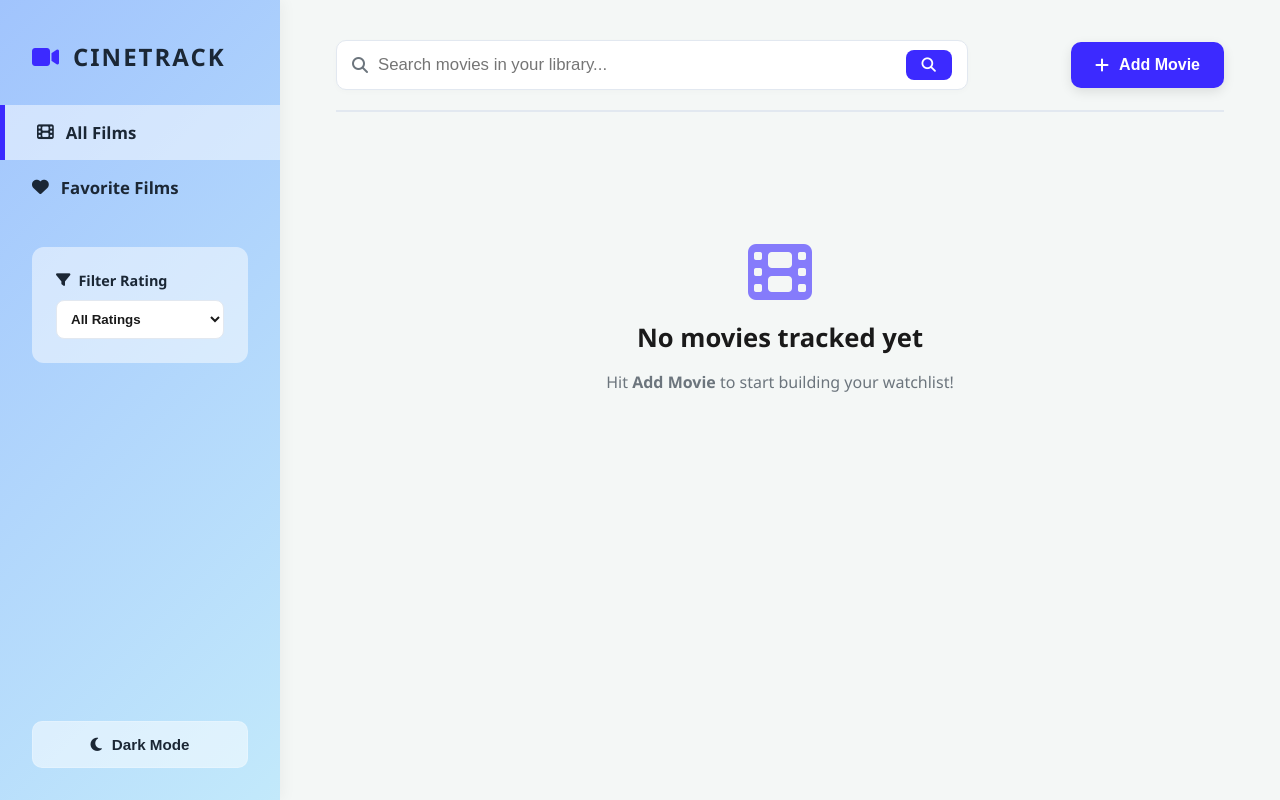
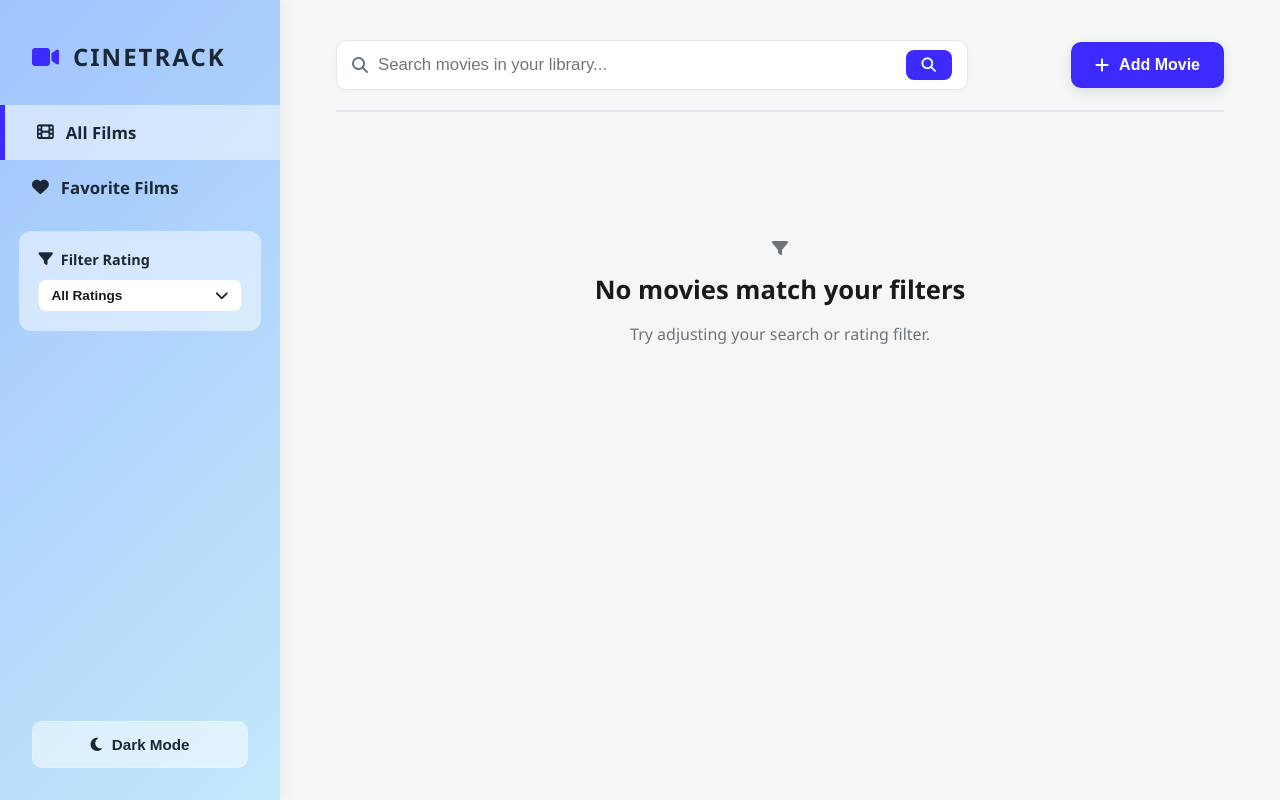
Before and after one commit to mariaelenabotnari/tum-web-lab-6, a React (Vite) app: page / in a window 1280 px wide. Built offline with nearby package versions, Linux system fonts and the light colour scheme.

Commit message:
feat: implement dual-range rating filter and custom dropdown panel

```diff
--- a/src/App.jsx
+++ b/src/App.jsx
@@ -40,8 +40,11 @@ function App() {
 
     const filteredMovies = movies.filter(m => {
         if (activeTab === 'favorites' && !m.isFavorite) return false;
-        if (ratingFilter === 'unrated' && m.rating !== null) return false;
-        if (ratingFilter !== 'all' && ratingFilter !== 'unrated' && (m.rating === null || m.rating < parseInt(ratingFilter))) return false;
+        if (ratingFilter?.type === 'unrated' && m.rating !== null) return false;
+        if (ratingFilter?.type === 'range') {
+            if (m.rating === null) return false;
+            if (m.rating < ratingFilter.min || m.rating > ratingFilter.max) return false;
+        }
         if (topSearchQuery && !m.title.toLowerCase().includes(topSearchQuery.toLowerCase())) return false;
         return true;
     });
@@ -86,7 +89,7 @@ function App() {
                 onHome={() => {
                     setActiveTab('all');
                     setCurrentPage(1);
-                    setRatingFilter('all');
+                    setRatingFilter({ type: 'all' });
                     setTopSearchQuery('');
                     setSearchResetKey(k => k + 1);
                 }}
@@ -108,7 +111,7 @@ function App() {
                     onRate={(movie) => setRateMovie(movie)}
                     gridRef={gridRef}
                     onDelete={(movie) => setConfirmDeleteMovie(movie)}
-                    isFiltered={activeTab !== 'all' || ratingFilter !== 'all' || topSearchQuery !== ''}
+                    isFiltered={activeTab !== 'all' || ratingFilter?.type !== 'all' || topSearchQuery !== ''}
                 />
 
                 <Pagination
--- a/src/components/Sidebar.jsx
+++ b/src/components/Sidebar.jsx
@@ -1,13 +1,51 @@
-function Sidebar({
-                     activeTab,
-                     setActiveTab,
-                     ratingFilter,
-                     setRatingFilter,
-                     isDarkMode,
-                     setIsDarkMode,
-                     setCurrentPage,
-                     onHome
-                 }) {
+import { useState, useEffect } from 'react';
+
+function Sidebar({ activeTab, setActiveTab, ratingFilter, setRatingFilter, isDarkMode, setIsDarkMode, setCurrentPage, onHome }) {
+    const [dropdownOpen, setDropdownOpen] = useState(false);
+    const [range, setRange] = useState([1, 10]);
+
+    const handleMinChange = (e) => {
+        const val = Math.min(Number(e.target.value), range[1]);
+        setRange([val, range[1]]);
+        setRatingFilter({ type: 'range', min: val, max: range[1] });
+        setCurrentPage(1);
+    };
+
+    const handleMaxChange = (e) => {
+        const val = Math.max(Number(e.target.value), range[0]);
+        setRange([range[0], val]);
+        setRatingFilter({ type: 'range', min: range[0], max: val });
+        setCurrentPage(1);
+    };
+
+    const handleUnrated = () => {
+        setRatingFilter({ type: 'unrated' });
+        setCurrentPage(1);
+        setDropdownOpen(false);
+    };
+
+    const handleReset = () => {
+        setRange([1, 10]);
+        setRatingFilter({ type: 'all' });
+        setCurrentPage(1);
+    };
+
+    const getLabel = () => {
+        if (ratingFilter?.type === 'unrated') return 'Unrated only';
+        if (ratingFilter?.type === 'range') {
+            if (ratingFilter.min === ratingFilter.max) return `${ratingFilter.min} Stars`;
+            if (ratingFilter.min !== 1 || ratingFilter.max !== 10) return `${ratingFilter.min} – ${ratingFilter.max} Stars`;
+        }
+        return 'All Ratings';
+    };
+
+    useEffect(() => {
+        if (ratingFilter?.type === 'all' || ratingFilter === 'all') {
+            setRange([1, 10]);
+            setDropdownOpen(false);
+        }
+    }, [ratingFilter]);
+
     return (
         <aside className="sidebar">
             <div className="logo" onClick={onHome} style={{ cursor: 'pointer' }}>
@@ -16,38 +54,74 @@ function Sidebar({
 
             <nav className="sidebar-nav">
                 <ul className="nav-list">
-                    <li
-                        className={`nav-item ${activeTab === 'all' ? 'active' : ''}`}
-                        onClick={() => { setActiveTab('all'); setCurrentPage(1); }}
-                    >
+                    <li className={`nav-item ${activeTab === 'all' ? 'active' : ''}`}
+                        onClick={() => { setActiveTab('all'); setCurrentPage(1); }}>
                         <i className="fas fa-film"></i> All Films
                     </li>
-
-                    <li
-                        className={`nav-item ${activeTab === 'favorites' ? 'active' : ''}`}
-                        onClick={() => { setActiveTab('favorites'); setCurrentPage(1); }}
-                    >
+                    <li className={`nav-item ${activeTab === 'favorites' ? 'active' : ''}`}
+                        onClick={() => { setActiveTab('favorites'); setCurrentPage(1); }}>
                         <i className="fas fa-heart"></i> Favorite Films
                     </li>
                 </ul>
 
                 <div className="sidebar-filter">
                     <label><i className="fas fa-filter"></i> Filter Rating</label>
-                    <select
-                        className="filter-select"
-                        value={ratingFilter}
-                        onChange={(e) => { setRatingFilter(e.target.value); setCurrentPage(1); }}
-                    >
-                        <option value="all">All Ratings</option>
-                        <option value="10">10 Stars</option>
-                        <option value="9">9+ Stars</option>
-                        <option value="8">8+ Stars</option>
-                        <option value="7">7+ Stars</option>
-                        <option value="6">6+ Stars</option>
-                        <option value="5">5+ Stars</option>
-                        <option value="4">4+ Stars</option>
-                        <option value="unrated">Unrated only</option>
-                    </select>
+
+                    <div className="filter-dropdown">
+                        <button className="filter-dropdown-btn" onClick={() => setDropdownOpen(o => !o)}>
+                            <span>{getLabel()}</span>
+                            <i className={`fas fa-chevron-${dropdownOpen ? 'up' : 'down'}`}></i>
+                        </button>
+
+                        {dropdownOpen && (
+                            <div className="filter-dropdown-panel">
+                                <div className="range-label-row">
+                                    {range[0] === range[1] ? (
+                                        <span className="range-value-badge">{range[0]}</span>
+                                    ) : (
+                                        <>
+                                            <span className="range-value-badge">{range[0]}</span>
+                                            <span className="range-divider">to</span>
+                                            <span className="range-value-badge">{range[1]}</span>
+                                        </>
+                                    )}
+                                </div>
+
+                                <div className="range-slider-group">
+                                    <label className="range-slider-label">
+                                        <i className="fas fa-arrow-down"></i> Min
+                                    </label>
+                                    <input
+                                        type="range" min="1" max="10" step="1"
+                                        value={range[0]}
+                                        onChange={handleMinChange}
+                                        className="rating-slider"
+                                    />
+                                </div>
+
+                                <div className="range-slider-group">
+                                    <label className="range-slider-label">
+                                        <i className="fas fa-arrow-up"></i> Max
+                                    </label>
+                                    <input
+                                        type="range" min="1" max="10" step="1"
+                                        value={range[1]}
+                                        onChange={handleMaxChange}
+                                        className="rating-slider"
+                                    />
+                                </div>
+
+                                <div className="filter-dropdown-actions">
+                                    <button className="btn-secondary filter-action-btn" onClick={handleUnrated}>
+                                        <i className="far fa-star"></i> Unrated
+                                    </button>
+                                    <button className="btn-secondary filter-action-btn" onClick={handleReset}>
+                                        <i className="fas fa-rotate-left"></i> Reset
+                                    </button>
+                                </div>
+                            </div>
+                        )}
+                    </div>
                 </div>
             </nav>
 
--- a/src/style.css
+++ b/src/style.css
@@ -129,8 +129,8 @@ body {
 }
 
 .sidebar-filter {
-  margin: 2rem;
-  padding: 1.5rem;
+  margin: 1rem 1.2rem;
+  padding: 1.2rem;
   background: var(--sidebar-active-bg);
   border-radius: 12px;
   display: flex;
@@ -184,6 +184,111 @@ body {
   background: var(--sidebar-hover);
 }
 
+/* ============================================================
+   FILTER DROPDOWN
+   ============================================================ */
+.filter-dropdown {
+  position: relative;
+  width: 100%;
+}
+
+.filter-dropdown-btn {
+  width: 100%;
+  padding: 8px 12px;
+  border-radius: 8px;
+  border: 1px solid var(--border-color);
+  background: var(--card-bg);
+  color: var(--text-main);
+  font-weight: 600;
+  font-size: 0.85rem;
+  cursor: pointer;
+  display: flex;
+  justify-content: space-between;
+  align-items: center;
+  transition: 0.2s;
+}
+
+.filter-dropdown-btn:hover {
+  border-color: var(--btn-primary);
+}
+
+.filter-dropdown-panel {
+  position: absolute;
+  top: calc(100% + 8px);
+  left: 0;
+  width: 100%;
+  background: var(--card-bg);
+  border: 1px solid var(--border-color);
+  border-radius: 12px;
+  padding: 14px;
+  box-shadow: 0 8px 24px rgba(0, 0, 0, 0.12);
+  z-index: 200;
+  display: flex;
+  flex-direction: column;
+  gap: 10px;
+  box-sizing: border-box;
+}
+
+.range-label-row {
+  display: flex;
+  align-items: center;
+  justify-content: center;
+  gap: 8px;
+}
+
+.range-value-badge {
+  background: var(--btn-primary);
+  color: var(--btn-primary-text);
+  font-weight: 800;
+  font-size: 0.85rem;
+  padding: 3px 10px;
+  border-radius: 6px;
+  min-width: 28px;
+  text-align: center;
+}
+
+.range-divider {
+  color: var(--text-secondary);
+  font-size: 0.8rem;
+}
+
+.range-slider-group {
+  display: flex;
+  flex-direction: column;
+  gap: 4px;
+}
+
+.range-slider-label {
+  font-size: 0.65rem;
+  font-weight: 700;
+  color: var(--text-secondary);
+  text-transform: uppercase;
+  letter-spacing: 0.5px;
+  display: flex;
+  align-items: center;
+  gap: 4px;
+}
+
+.filter-dropdown-actions {
+  display: flex;
+  gap: 6px;
+  margin-top: 2px;
+}
+
+.filter-action-btn {
+  flex: 1;
+  font-size: 0.72rem !important;
+  padding: 6px 4px !important;
+  justify-content: center;
+  gap: 4px;
+  line-height: 1.2;
+  min-width: 0;
+}
+
+.filter-action-btn i {
+  font-size: 0.65rem !important;
+  flex-shrink: 0;
+}
 
 /* ============================================================
    TOP BAR
```
